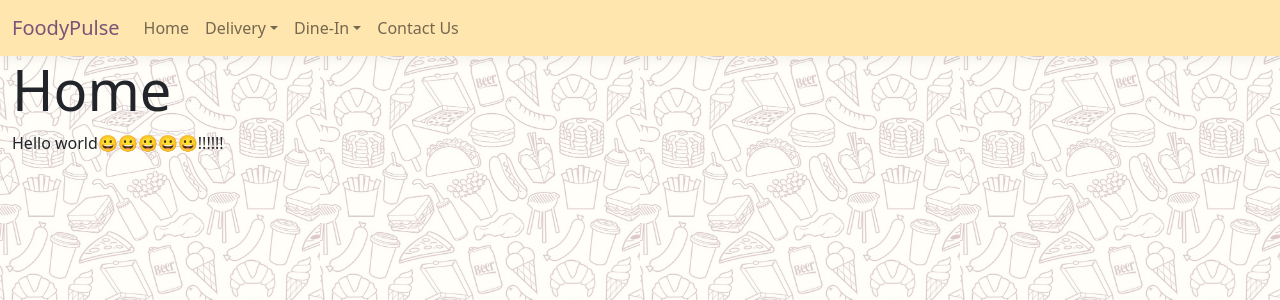
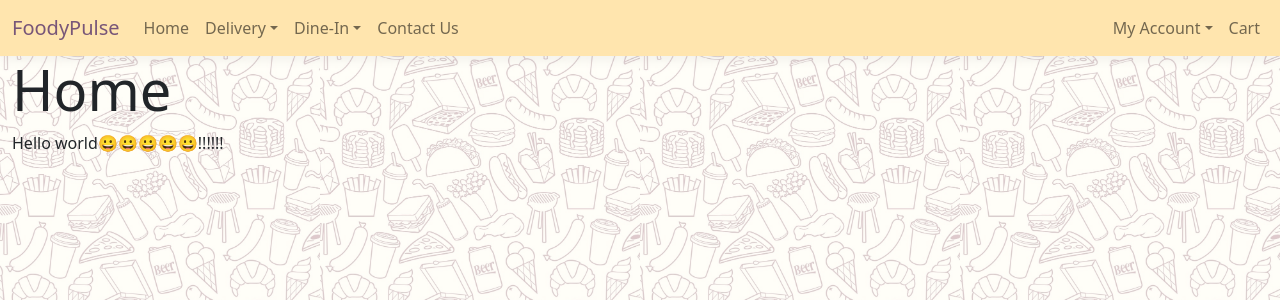
Before and after one commit to ashlilies/appdpj, a Flask app: page / in a window 1280 px wide. Shown: the top 300 px of the page. Run offline with Flask 2, Linux system fonts and the light colour scheme; some libraries are stand-ins or nearby versions.

Commit message:
Polish navbar

```diff
--- a/src/application/templates/includes/_navbar.html
+++ b/src/application/templates/includes/_navbar.html
@@ -1,3 +1,4 @@
+<!-- Ashlee -->
 <link rel="stylesheet" href={{ url_for("static", filename="base/navbar.css") }}>
 
 <nav class="navbar navbar-expand-sm bg-light navbar-light">
@@ -7,6 +8,7 @@
             <span class="navbar-toggler-icon"></span>
         </button>
         <div class="collapse navbar-collapse" id="collapsibleNavbar">
+            <!-- Aligned left -->
             <ul class="navbar-nav">
                 <li class="nav-item">
                     <a class="nav-link" href="/">Home</a>
@@ -31,6 +33,20 @@
                     <a class="nav-link" href="{{ url_for('contact_us') }}">Contact Us</a>
                 </li>
             </ul>
+            <!-- Aligned right -->
+            <ul class="navbar-nav ms-auto">
+                <li class="nav-item dropdown">
+                    <a class="nav-link dropdown-toggle" href="#" role="button" data-bs-toggle="dropdown">
+                        My Account</a>
+                    <ul class="dropdown-menu">
+                        <li><a class="dropdown-item" href="#">Login</a></li>
+                        <li><a class="dropdown-item" href="#">Sign Up</a></li>
+                    </ul>
+                </li>
+                <li class="nav-item">
+                    <a class="nav-link" href="#">Cart</a>
+                </li>
+            </ul>
         </div>
     </div>
 </nav>
```
